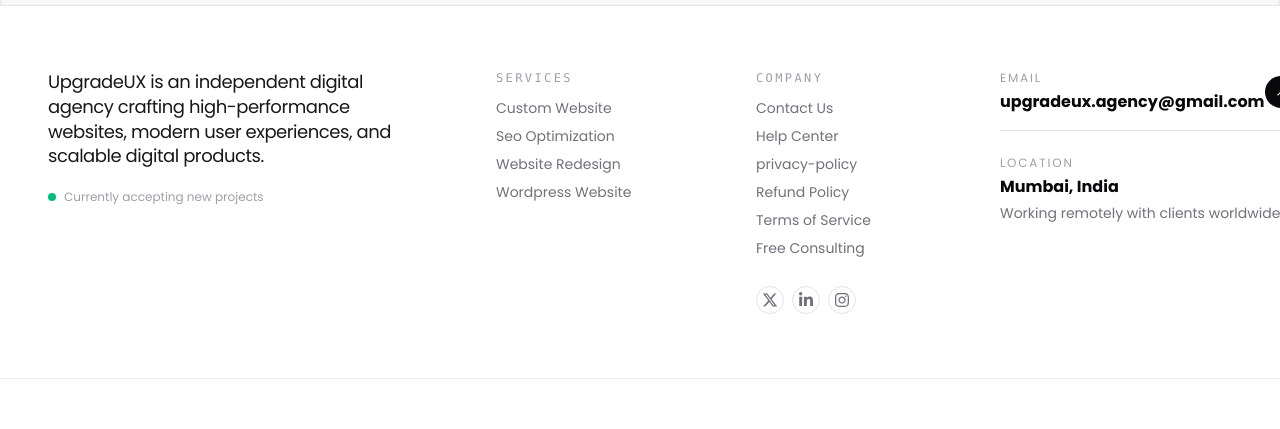
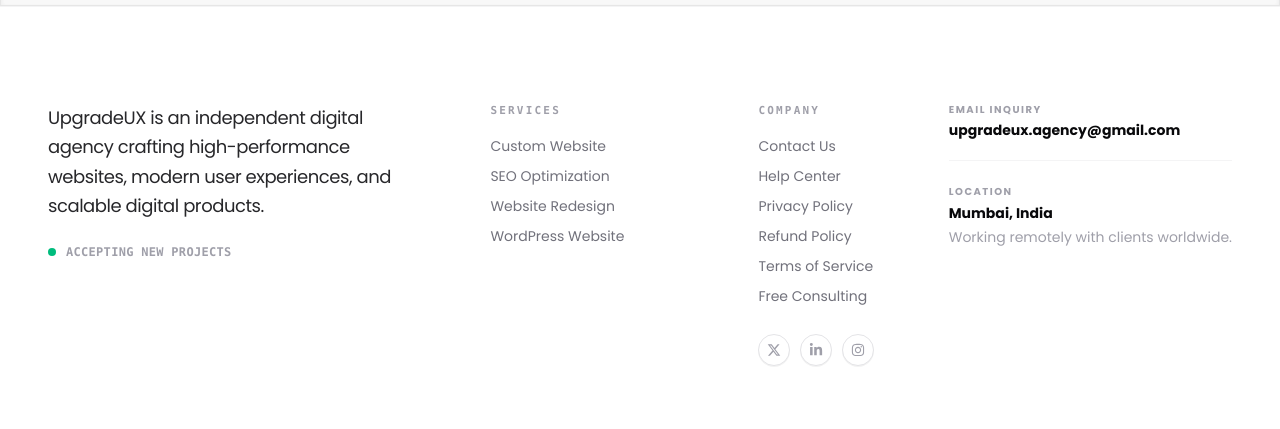
Before and after one commit to suraj-savle/studio, a Next.js app: page /contact in a window 1280 px wide. Shown: the part 1436-1865 px from the top of the page. Built offline with nearby package versions, Linux system fonts and the light colour scheme; grey boxes are pictures that could not be loaded.

Commit message:
added video

```diff
--- a/src/components/layout/Footer.tsx
+++ b/src/components/layout/Footer.tsx
@@ -1,21 +1,23 @@
 "use client";
+
 import React from "react";
 import Link from "next/link";
 import { FaLinkedinIn, FaInstagram } from "react-icons/fa";
 import { FaXTwitter } from "react-icons/fa6";
+import { TbArrowUpRight } from "react-icons/tb";
 
 export default function Footer() {
   const servicesLinks = [
     { name: "Custom Website", href: "/services/custom-website" },
-    { name: "Seo Optimization", href: "/services/search-engine-optimization" },
+    { name: "SEO Optimization", href: "/services/search-engine-optimization" },
     { name: "Website Redesign", href: "/services/website-redesign" },
-    { name: "Wordpress Website", href: "/services/wordpress" },
+    { name: "WordPress Website", href: "/services/wordpress" },
   ];
 
   const supportLinks = [
     { name: "Contact Us", href: "/contact" },
     { name: "Help Center", href: "/help-center" },
-    { name: "privacy-policy", href: "/privacy-policy" },
+    { name: "Privacy Policy", href: "/privacy-policy" },
     { name: "Refund Policy", href: "/refund-policy" },
     { name: "Terms of Service", href: "/terms-service" },
     { name: "Free Consulting", href: "/free-consulting" },
@@ -23,56 +25,49 @@ export default function Footer() {
 
   const socialLinks = [
     { name: "X", href: "https://twitter.com/surjasavle", icon: FaXTwitter },
-    {
-      name: "LinkedIn",
-      href: "https://www.linkedin.com/in/surajsavle/",
-      icon: FaLinkedinIn,
-    },
-    {
-      name: "Instagram",
-      href: "https://www.instagram.com/upgradeux/",
-      icon: FaInstagram,
-    },
+    { name: "LinkedIn", href: "https://www.linkedin.com/in/surajsavle/", icon: FaLinkedinIn },
+    { name: "Instagram", href: "https://www.instagram.com/upgradeux/", icon: FaInstagram },
   ];
 
   return (
-    <footer className="w-full text-zinc-900 pt-16 overflow-hidden relative">
-      {/* TOP LINKS LAYER */}
-      {/* TOP FOOTER */}
-      <div className="mx-auto flex flex-col gap-12 border-b border-zinc-200/60 px-4 pb-16 sm:px-12 lg:flex-row lg:justify-between lg:gap-16">
-        {/* LEFT : BRAND */}
-        <div className="max-w-sm shrink-0">
-          <p className="text-lg font-medium leading-snug tracking-tight text-zinc-900">
+    <footer className="w-full text-zinc-900 pt-16 md:pt-24 overflow-hidden relative border-t border-zinc-100 bg-white select-none">
+      <div className=" px-4 sm:px-6 lg:px-12">
+
+        {/* MAIN STRUCTURAL GRID CONFIGURATION */}
+        <div className="flex flex-col sm:flex-row items-start justify-between gap-4 md:gap-5 lg:gap-8">
+
+          {/* COLUMN 1: BRAND ARCHITECTURE */}
+          <div className="flex flex-col space-y-5 sm:col-span-2 lg:col-span-1 sm:max-w-sm">
+            <p className="text-base sm:text-sm md:text-lg font-medium leading-relaxed tracking-tight text-zinc-800 antialiased">
               UpgradeUX is an independent digital agency crafting high-performance
               websites, modern user experiences, and scalable digital products.
             </p>
 
-          <div className="mt-5 flex items-center gap-2">
+            <div className="inline-flex items-center gap-2.5 pt-1">
               <span className="relative flex h-2 w-2">
                 <span className="absolute inline-flex h-full w-full animate-ping rounded-full bg-emerald-400 opacity-75" />
                 <span className="relative inline-flex h-2 w-2 rounded-full bg-emerald-500" />
               </span>
-
-            <span className="text-xs font-medium text-zinc-400">
-              Currently accepting new projects
+              <span className="text-xs font-semibold tracking-wide uppercase text-zinc-400 font-mono">
+                Accepting New Projects
               </span>
             </div>
           </div>
 
-        {/* CENTER LINKS */}
-        <div className="flex gap-10 sm:flex-row sm:gap-20">
-          {/* SERVICES */}
-          <div className="flex min-w-45 flex-col gap-3">
-            <span className="text-xs font-mono uppercase tracking-[0.2em] text-zinc-400">
+          <div className="flex items-start justify-between gap-4 w-full sm:max-w-sm">
+
+
+          {/* COLUMN 2: SERVICES LINKS */}
+          <div className="flex flex-col space-y-4">
+            <span className="text-[11px] font-bold font-mono uppercase tracking-[0.2em] text-zinc-400">
               Services
             </span>
-
-            <nav className="flex flex-col gap-2">
+            <nav className="flex flex-col space-y-2.5">
               {servicesLinks.map((service) => (
                 <Link
                   key={service.name}
                   href={service.href}
-                  className="text-sm font-medium text-zinc-500 transition-colors hover:text-zinc-950"
+                  className="text-sm font-medium text-zinc-500 transition-colors duration-200 hover:text-[#4DB2E0]"
                 >
                   {service.name}
                 </Link>
@@ -80,29 +75,28 @@ export default function Footer() {
             </nav>
           </div>
 
-          {/* COMPANY */}
-          <div className="flex min-w-45 flex-col gap-3">
-            <span className="text-xs font-mono uppercase tracking-[0.2em] text-zinc-400">
+
+          {/* COLUMN 3: COMPANY & SOCIAL LINK STACKS */}
+          <div className="flex flex-col space-y-4">
+            <span className="text-[11px] font-bold font-mono uppercase tracking-[0.2em] text-zinc-400">
               Company
             </span>
-
-            <nav className="flex flex-col gap-2">
+            <nav className="flex flex-col space-y-2.5">
               {supportLinks.map((item) => (
                 <Link
                   key={item.name}
                   href={item.href}
-                  className="text-sm font-medium text-zinc-500 transition-colors hover:text-zinc-950"
+                  className="text-sm font-medium text-zinc-500 transition-colors duration-200 hover:text-[#4DB2E0]"
                 >
                   {item.name}
                 </Link>
               ))}
             </nav>
 
-            {/* SOCIALS */}
-            <div className="mt-4 flex flex-wrap gap-2">
+            {/* Social Actions Integration */}
+            <div className="pt-3 flex items-center gap-2.5">
               {socialLinks.map((social) => {
                 const Icon = social.icon;
-
                 return (
                   <Link
                     key={social.name}
@@ -110,9 +104,9 @@ export default function Footer() {
                     target="_blank"
                     rel="noopener noreferrer"
                     aria-label={social.name}
-                    className="group flex h-7 w-7 items-center justify-center rounded-full border border-zinc-200 text-zinc-500 transition-all duration-300 hover:-translate-y-1 hover:border-zinc-950 hover:text-zinc-950"
+                    className="group flex h-8 w-8 items-center justify-center rounded-full border border-zinc-200 text-zinc-400 bg-white shadow-2xs transition-all duration-300 hover:-translate-y-0.5 hover:border-[#4DB2E0] hover:text-[#4DB2E0]"
                   >
-                    <Icon className="text-base transition-transform duration-300 group-hover:scale-110" />
+                    <Icon className="text-sm transition-transform duration-300 group-hover:scale-105" />
                   </Link>
                 );
               })}
@@ -120,46 +114,41 @@ export default function Footer() {
             </div>
             </div>
 
-        {/* RIGHT : CONTACT */}
-        <div className="flex w-full max-w-sm flex-col gap-6 lg:ml-auto">
-          {/* EMAIL */}
+          {/* COLUMN 4: INBOUND INTERACTION CONTACTS */}
+          <div className="flex flex-col space-y-6 sm:col-span-2 lg:col-span-1 lg:pl-4">
+            {/* EMAIL LINK COMPONENT */}
             <a
               href="mailto:upgradeux.agency@gmail.com"
-            className="group flex items-center justify-between border-b border-zinc-200 pb-4"
+              className="group flex items-center justify-between border-b border-zinc-100 pb-5"
             >
-            <div>
-              <p className="text-xs uppercase tracking-[0.15em] text-zinc-400">
-                Email
+              <div className="min-w-0">
+                <p className="text-xs sm:text-[10px] font-bold uppercase tracking-[0.15em] text-zinc-400">
+                  Email Inquiry
                 </p>
-
-              <h4 className="mt-1 text-base font-semibold text-zinc-950">
+                <h4 className="mt-1 text-xl sm:text-sm md:base font-bold text-zinc-950 truncate hover:text-[#4DB2E0] transition-colors duration-200 hover:underline">
                   upgradeux.agency@gmail.com
                 </h4>
               </div>
-
-            <div className="flex h-8 w-8 items-center justify-center rounded-full bg-zinc-950 text-xs text-white transition-transform duration-300 group-hover:translate-x-1 group-hover:-translate-y-1">
-              ↗
-            </div>
             </a>
 
-          {/* LOCATION */}
+            {/* LOCATION FOOTPRINT DATA */}
             <div>
-            <p className="text-xs uppercase tracking-[0.15em] text-zinc-400">
+              <p className="text-xs sm:text-[10px] font-bold uppercase tracking-[0.15em] text-zinc-400">
                 Location
               </p>
-
-            <h4 className="mt-1 text-base font-semibold text-zinc-950">
+              <h4 className="mt-1 text-xl sm:text-sm md:base font-bold text-zinc-950">
                 Mumbai, India
               </h4>
-
-            <p className="mt-1 text-sm text-zinc-500">
+              <p className="mt-1 sm:text-sm text-zinc-400 font-medium">
                 Working remotely with clients worldwide.
               </p>
             </div>
           </div>
+
+        </div>
       </div>
 
-      {/* GIANT BACKGROUND TYPOGRAPHY ELEMENT */}
+      {/* HERO SCALED TEXT OVERLAY BACKGROUND ELEMENT */}
       <div className="w-full relative pointer-events-none select-none overflow-hidden h-30 sm:h-45 md:h-60 lg:h-70">
         <h1 className="absolute bottom-[-20%] right-0.5 text-[17.5vw] font-black tracking-tighter leading-none antialiased uppercase bg-clip-text text-transparent bg-linear-to-b from-[#FFFFFF] to-[#4DB2E0] font-geist">
           UpgradeUX
--- a/src/components/layout/ServicesPage.jsx
+++ b/src/components/layout/ServicesPage.jsx
@@ -51,7 +51,7 @@ const DETAILED_SERVICES = [
 
 export default function ServicesShowcaseRows() {
   return (
-    <section className="w-full max-w-7xl mx-auto px-4 bg-white text-zinc-950 select-none antialiased">
+    <section className="w-full max-w-7xl mx-auto px-4 bg-white text-zinc-950 select-none antialiased mt-20">
       <div className="mx-auto">
         <div className="mb-24 flex flex-col md:flex-row md:items-end justify-between gap-8 border-b border-zinc-900 pb-10">
           <h2 className="text-5xl md:text-6xl font-medium tracking-tighter uppercase leading-none">
```
Also changed, not shown: src/app/not-found.tsx (added, +69 -0 lines), src/components/Landing/Hero.tsx (+21 -8 lines), src/components/layout/Features.tsx (+9 -14 lines), 1 other file (tests, documents, lock files or other folders). Lines whose indentation alone changed are shown as unchanged.
